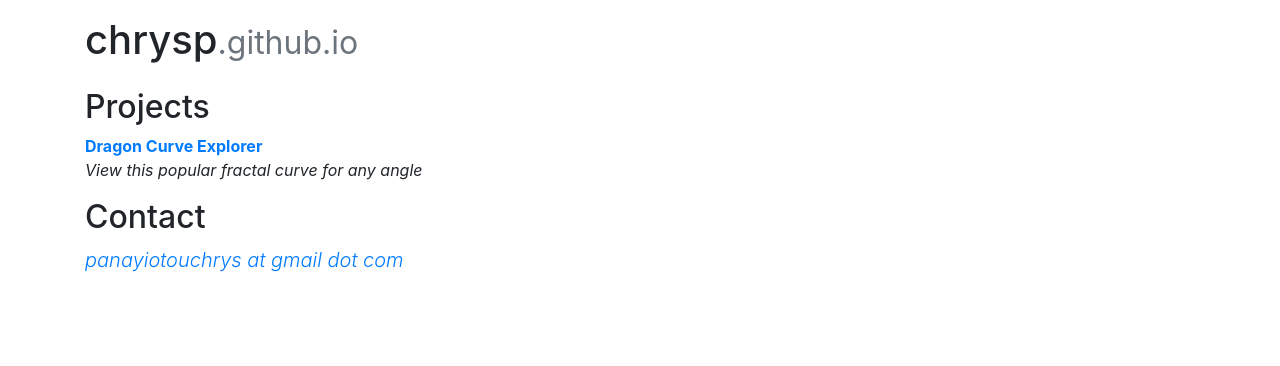
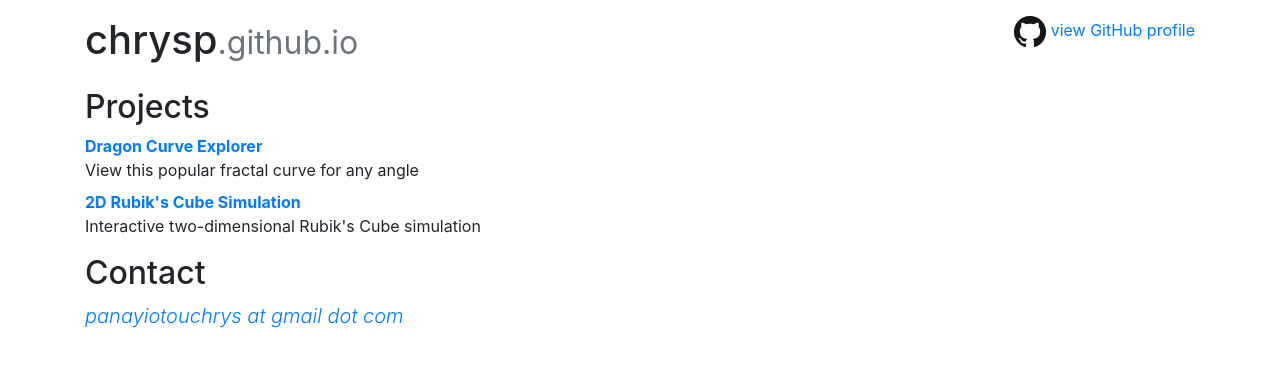
Before and after one commit to chrysp/chrysp.github.io, a plain HTML site: page index.html in a window 1280 px wide. Drawn offline with Linux system fonts and the light colour scheme.

Commit message:
add 2d-cube-sim to projects list

```diff
--- a/index.html
+++ b/index.html
@@ -15,13 +15,21 @@
       <div class="col">
         <h1>chrysp<small class="text-muted">.github.io</small></h1>
       </div>
+      <div class="col text-right">
+        <a href="https://github.com/chrysp" title="View GitHub" target="_blank">
+          <img src="GitHub-Mark-32px.png">
+          view GitHub profile
+        </a>
+      </div>
     </div>
     <div class="row">
       <div class="col">
         <h2>Projects</h2>
         <dl>
           <dt><a href="https://chrysp.github.io/dragon-curve-explorer/" target="_blank">Dragon Curve Explorer</a></dt>
-          <dd><em>View this popular fractal curve for any angle</em></dd>
+          <dd>View this popular fractal curve for any angle</dd>
+          <dt><a href="https://chrysp.github.io/2d-cube-sim/" target="_blank">2D Rubik's Cube Simulation</a></dt>
+          <dd>Interactive two-dimensional Rubik's Cube simulation</dd>
         </dl>
         <h2>Contact</h2>
         <p class="text-primary lead"><em>panayiotouchrys at gmail dot com</em></p>
```
Also changed, not shown: GitHub-Mark-32px.png (added), 1 other file.
